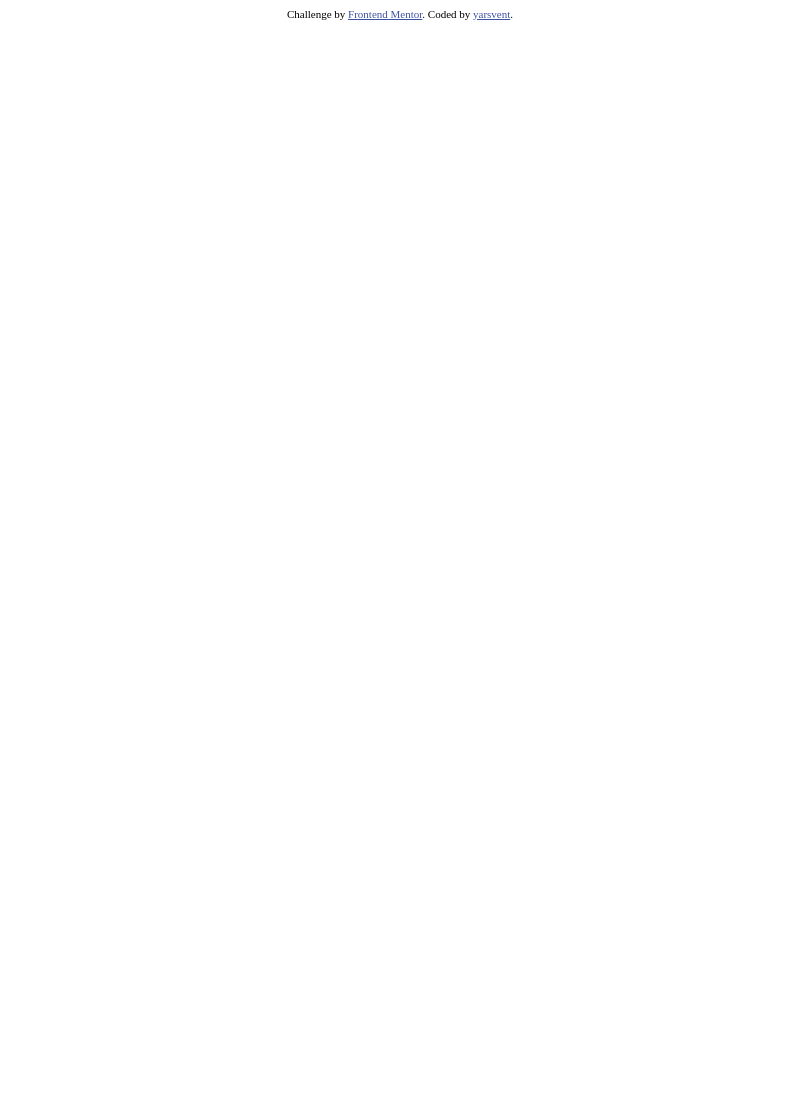
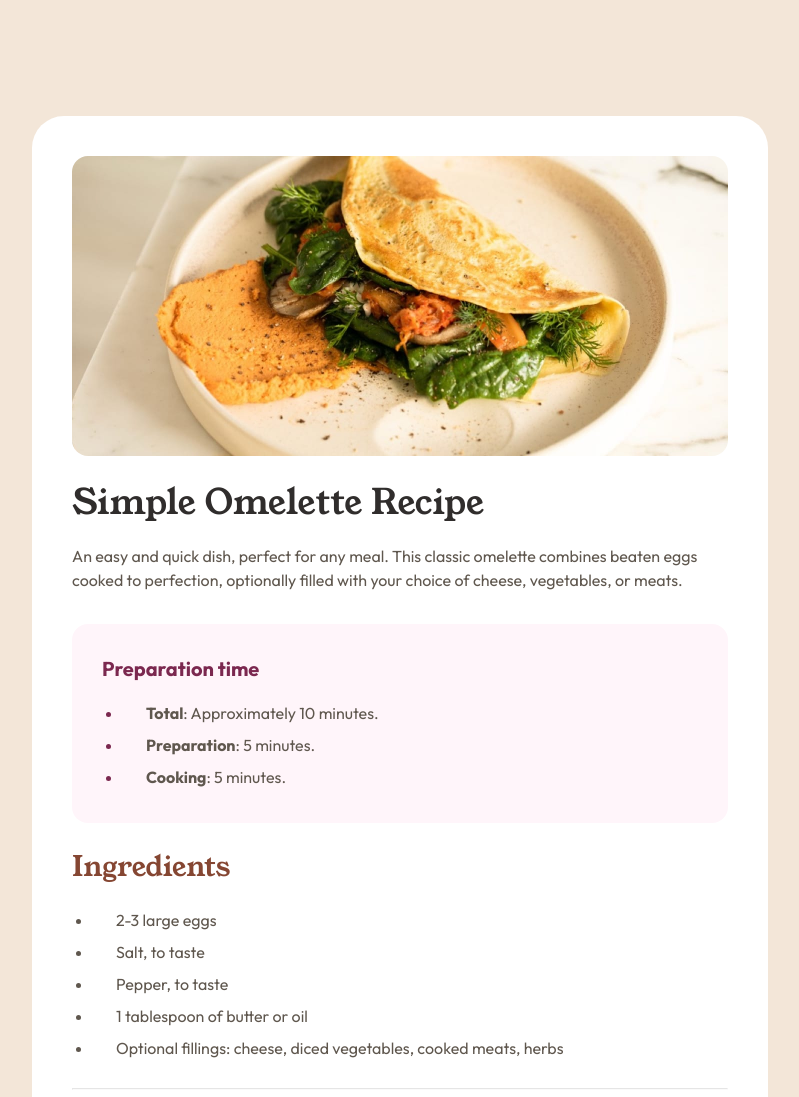
Before and after one commit to yarsvent/project-recipe-page, a plain HTML site: page index.html in a window 1280 px wide. Shown: the top 1097 px of the page, without its empty margins (240-1039 px from the left). Before the commit the page ends 800 px from the top, so only its background shows below. Drawn offline with Linux system fonts and the light colour scheme.

Commit message:
Finish project.

```diff
--- a/index.html
+++ b/index.html
@@ -5,6 +5,7 @@
   <meta name="viewport" content="width=device-width, initial-scale=1.0"> <!-- displays site properly based on user's device -->
 
   <link rel="icon" type="image/png" sizes="32x32" href="./assets/images/favicon-32x32.png">
+  <link rel="stylesheet" href="main.css">
 
   <title>Frontend Mentor | Recipe page</title>
 
@@ -15,59 +16,65 @@
   </style>
 </head>
 <body>
-
-  <!-- Simple Omelette Recipe
-
-  An easy and quick dish, perfect for any meal. This classic omelette combines beaten eggs cooked
-  to perfection, optionally filled with your choice of cheese, vegetables, or meats.
-
-  Preparation time
-
-  Total: Approximately 10 minutes
-  Preparation: 5 minutes
-  Cooking: 5 minutes
-
-  Ingredients
-
-  2-3 large eggs
-  Salt, to taste
-  Pepper, to taste
-  1 tablespoon of butter or oil
-  Optional fillings: cheese, diced vegetables, cooked meats, herbs
-
-  Instructions
-
-  Beat the eggs: In a bowl, beat the eggs with a pinch of salt and pepper until they are well mixed.
-  You can add a tablespoon of water or milk for a fluffier texture.
-
-  Heat the pan: Place a non-stick frying pan over medium heat and add butter or oil.
-
-  Cook the omelette: Once the butter is melted and bubbling, pour in the eggs. Tilt the pan to ensure
-  the eggs evenly coat the surface.
-
-  Add fillings (optional): When the eggs begin to set at the edges but are still slightly runny in the
-  middle, sprinkle your chosen fillings over one half of the omelette.
-
-  Fold and serve: As the omelette continues to cook, carefully lift one edge and fold it over the
-  fillings. Let it cook for another minute, then slide it onto a plate.
-
-  Enjoy: Serve hot, with additional salt and pepper if needed.
-
-  Nutrition
-
-  The table below shows nutritional values per serving without the additional fillings.
-
-  Calories
-  277kcal
-
-  Carbs
-  0g
-
-  Protein
-  20g
-
-  Fat
-  22g -->
+  <main>
+    <div class="container">
+      <div id="recipe-card" aria-labelledby="recipe-name">
+        <div class="img-clip">
+          <img src="assets/images/image-omelette.jpeg" alt="Picture of an omelette" width="656" height="300">
+        </div>
+        <h1 id="recipe-name">Simple Omelette Recipe</h1>
+        <p>An easy and quick dish, perfect for any meal. This classic omelette combines beaten eggs cooked
+        to perfection, optionally filled with your choice of cheese, vegetables, or meats.</p>
+        <article id="recipe-preparation">
+          <h3>Preparation time</h3>
+          <ul>
+            <li><b>Total</b>: Approximately 10 minutes.</li>
+            <li><b>Preparation</b>: 5 minutes.</li>
+            <li><b>Cooking</b>: 5 minutes.</li>
+          </ul>
+        </article>
+        <h2>Ingredients</h2>
+        <ul id="recipe-ingredients">
+          <li>2-3 large eggs</li>
+          <li>Salt, to taste</li>
+          <li>Pepper, to taste</li>
+          <li>1 tablespoon of butter or oil</li>
+          <li>Optional fillings: cheese, diced vegetables, cooked meats, herbs</li>
+        </ul>
+        <hr>
+        <h2>Instructions</h2>
+        <ol>
+          <li><b>Beat the eggs</b>: In a bowl, beat the eggs with a pinch of salt and pepper until they are well mixed.
+          You can add a tablespoon of water or milk for a fluffier texture.</li>
+          <li><b>Heat the pan</b>: Place a non-stick frying pan over medium heat and add butter or oil.</li>
+          <li><b>Cook the omelette</b>: Once the butter is melted and bubbling, pour in the eggs. Tilt the pan to ensure
+          the eggs evenly coat the surface.</li>
+          <li><b>Add fillings (optional)</b>: When the eggs begin to set at the edges but are still slightly runny in the
+          middle, sprinkle your chosen fillings over one half of the omelette.</li>
+          <li><b>Fold and serve</b>: As the omelette continues to cook, carefully lift one edge and fold it over the
+          fillings. Let it cook for another minute, then slide it onto a plate.</li>
+          <li><b>Enjoy</b>: Serve hot, with additional salt and pepper if needed.</li>
+        </ol>
+        <hr>
+        <h2>Nutrition</h2>
+        <p>The table below shows nutritional values per serving without the additional fillings.</p>
+        <table>
+          <tr>
+            <td>Calories</td><td>277kcal</td>
+          </tr>
+          <tr>
+            <td>Carbs</td><td>0g</td>
+          </tr>
+          <tr>
+            <td>Protein</td><td>20g</td>
+          </tr>
+          <tr>
+            <td>Fat</td><td>22g</td>
+          </tr>
+        </table>
+      </div>
+    </div>
+  </main>
 
   <footer class="attribution">
     Challenge by <a href="https://www.frontendmentor.io?ref=challenge" target="_blank">Frontend Mentor</a>.
--- /dev/null
+++ b/main.css
@@ -0,0 +1,167 @@
+:root {
+  --stone100: hsl(30, 54%, 90%);
+  --stone150: hsl(30, 18%, 87%);
+  --stone600: hsl(30, 10%, 34%);
+  --stone900: hsl(24, 5%, 18%);
+
+  --brown800: hsl(14, 45%, 36%);
+
+  --rose800: hsl(332, 51%, 32%);
+  --rose50: hsl(330, 100%, 98%);
+}
+@font-face {
+  font-family: young-serif;
+  src: url('assets/fonts/young-serif/YoungSerif-Regular.ttf');
+}
+@font-face {
+  font-family: outfit;
+  src: url('assets/fonts/outfit/static/Outfit-Regular.ttf');
+}
+@font-face {
+  font-family: outfit;
+  font-weight: 600;
+  src: url('assets/fonts/outfit/static/Outfit-SemiBold.ttf');
+}
+@font-face {
+  font-family: outfit;
+  font-weight: 700;
+  src: url('assets/fonts/outfit/static/Outfit-Bold.ttf');
+}
+body {
+  background-color: var(--stone100);
+  font-size: 1rem;
+  font-family: outfit;
+  color: var(--stone600);
+  line-height: 1.5;
+}
+.container {
+  display: flex;
+  justify-content: center;
+  align-items: center;
+}
+#recipe-card {
+  display: inline-block;
+  background-color: white;
+  width: 46rem;
+  border-radius: 2rem;
+  padding: 2.5rem;
+  box-sizing: border-box;
+  margin: 6.75rem 0;
+}
+.img-clip {
+  overflow: hidden;
+}
+
+.img-clip img {
+  min-height: 100%;
+  width: 100%;
+}
+img {
+  border-radius: 1rem;
+  height: auto;
+}
+h1 {
+  font-family: young-serif;
+  font-weight: 400;
+  font-size: 2.1875rem;
+  line-height: 1;
+  color: var(--stone900);
+}
+h2 {
+  font-family: young-serif;
+  font-weight: 400;
+  font-size: 1.75rem;
+  color: var(--brown800);
+  margin-bottom: 1rem;
+}
+#recipe-preparation {
+  border-radius: 1rem;
+  background-color: var(--rose50);
+  padding: 1.875rem;
+  box-sizing: border-box;
+  margin-top: 2rem;
+}
+#recipe-preparation > h3 {
+  font-size: 1.25rem;
+  margin: 0;
+  color: var(--rose800);
+  margin-bottom: 0;
+}
+ul {
+  list-style-type: disc;
+  padding: 0;
+  padding-left: 0.25rem;
+  margin-left: 1rem;
+  margin-top: 0.83rem;
+  margin-bottom: 0;
+  line-height: 2;
+}
+li {
+  padding-left: 1.5rem;
+}
+li::marker {
+  color: var(--rose800);
+  font-size: 0.875rem;
+}
+#recipe-ingredients {
+  margin-bottom: 1.5rem;
+}
+#recipe-ingredients > li::marker {
+  color: var(--stone600);
+}
+hr {
+  opacity: 0.25;
+}
+ol {
+  padding: 0;
+  padding-left: 0.25rem;
+  margin-left: 1rem;
+  margin-top: 0.83rem;
+  margin-bottom: 1.5rem;
+}
+ol > li {
+  padding-bottom: 0.625rem;
+}
+ol > li::marker {
+  font-weight: 700;
+}
+table {
+  width: calc(100% - 5rem);
+  margin-top: -0.5rem;
+}
+tr {
+
+}
+td {
+  width: 50%;
+  text-indent: 1rem;
+  border-bottom: 1px solid hsla(0, 0%, 50%, 0.25);
+  padding: 0.83rem;
+}
+td + td {
+  color: var(--brown800);
+  font-weight: 700;
+
+}
+tr:last-child td {
+  border: none;
+}
+@media (max-width: 450px) {
+  .container {
+    max-width: 100%;
+    position: absolute;
+    top: 0;
+    left: 0;
+  }
+  #recipe-card {
+    max-width: 100%;
+    border-radius: 0;
+    margin: 0;
+  }
+  .img-clip {
+    transform: scale(1.35,1.35) translateY(-1rem);
+  }
+  img {
+    border-radius: 0;
+  }
+}
```
